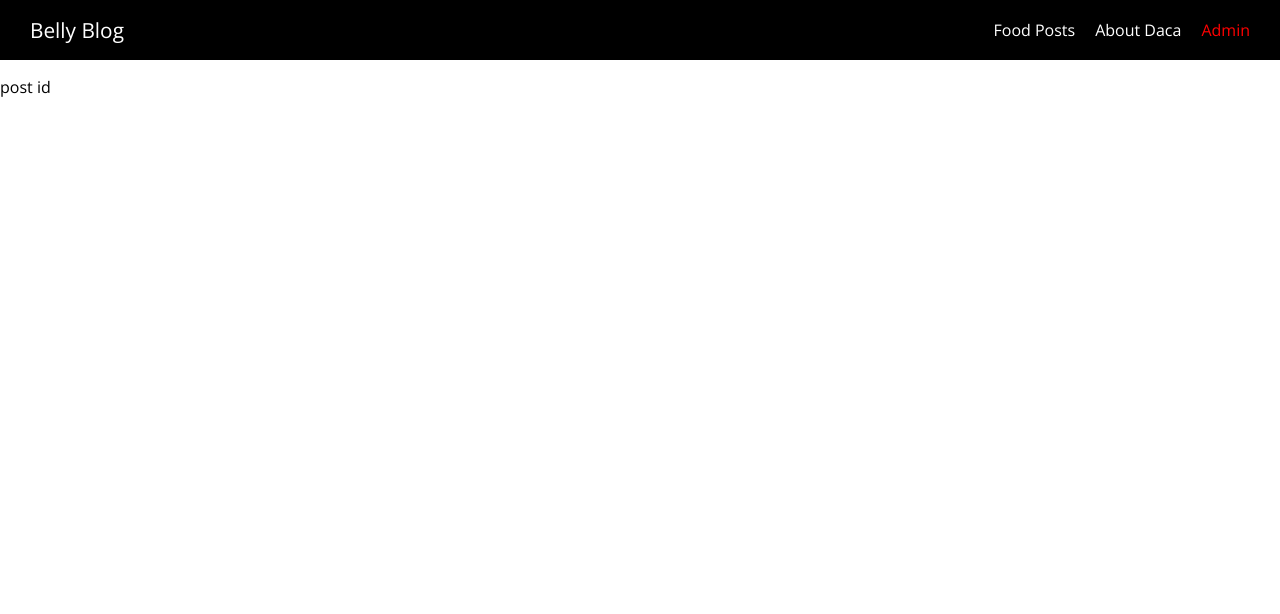
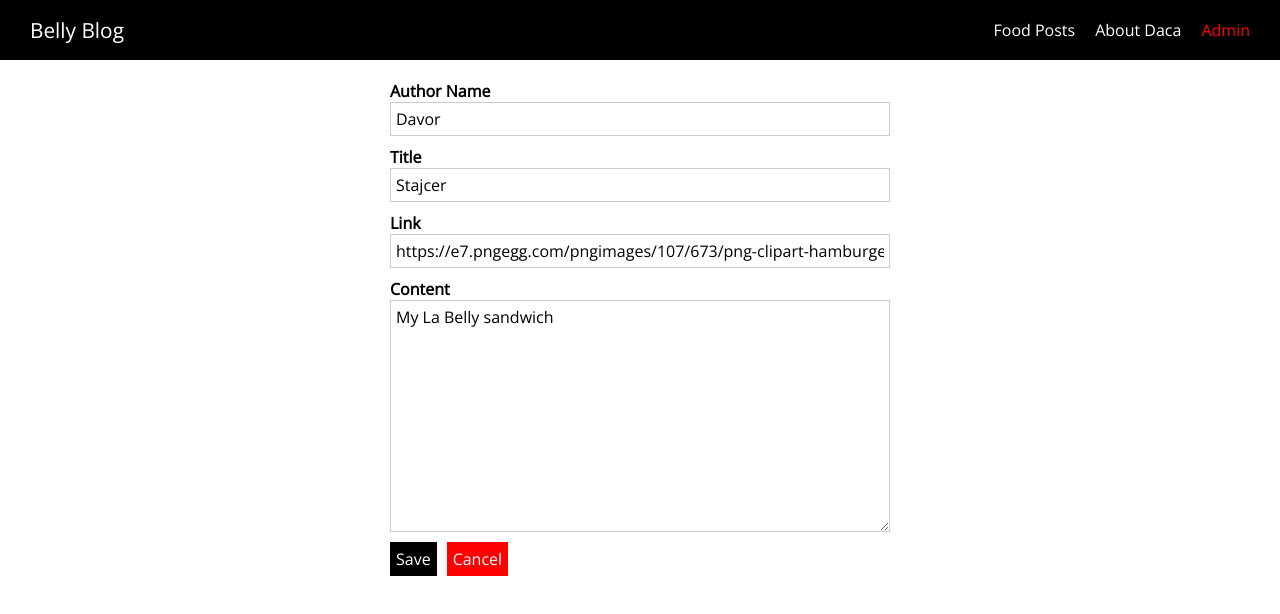
Before and after one commit to markoboras0712/Food-Blog, a Nuxt app: page /admin/1 in a window 1280 px wide. Shown: the top 614 px of the page. Built offline with nearby package versions, Linux system fonts and the light colour scheme.

Commit message:
7-admin-post-form

```diff
--- /dev/null
+++ b/components/Admin/AdminPostForm.vue
@@ -0,0 +1,46 @@
+<template>
+    <form @submit.prevent="onSave">
+                <AppControlInput v-model="editedPost.author">Author Name</AppControlInput>
+                <AppControlInput v-model="editedPost.title">Title</AppControlInput>
+                <AppControlInput v-model="editedPost.thumbnailLink">Link</AppControlInput>
+                <AppControlInput control-type="textarea" v-model="editedPost.content">Content</AppControlInput>
+                <AppButton type="submit">Save</AppButton>
+                <AppButton type="button" style="margin-left: 10px" btn-style="cancel"
+                    @click="onCancel">Cancel</AppButton>
+    </form>
+</template>
+
+<script>
+import AppControlInput from '../UI/AppControlInput.vue';
+import AppButton from '../UI/AppButton.vue';
+export default {
+    components:{
+        AppControlInput,
+        AppButton
+    },
+    props:{
+        post: {
+            type: Object,
+            required:false,
+        }
+    },
+    data(){
+        return {
+            editedPost: this.post ? {...this.post} : {
+                author: "",
+                title: "",
+                thumbnailLink : "",
+                content: "",
+            }
+        }
+    },
+    methods:{
+        onSave(){
+            console.log(this.editedPost);
+        },
+        onCancel(){
+            this.$router.push("/admin");
+        }
+    }
+}
+</script>
--- a/components/Posts/PostList.vue
+++ b/components/Posts/PostList.vue
@@ -1,10 +1,10 @@
 <template>
     <section class="post-list">
-        <PostPreview id="1" thumbnail="https://img.freepik.com/free-psd/top-view-fast-food-black-background-mock-up_23-2148321326.jpg?size=626&ext=jpg"
+        <PostPreview id="1" :is-admin="isAdmin" thumbnail="https://img.freepik.com/free-psd/top-view-fast-food-black-background-mock-up_23-2148321326.jpg?size=626&ext=jpg"
         title="La Belly" previewText="Dacan's speciality"/>
-        <PostPreview id="2" thumbnail="https://img.freepik.com/free-psd/top-view-fast-food-black-background-mock-up_23-2148321326.jpg?size=626&ext=jpg"
+        <PostPreview id="2" is-admin="isAdmin" thumbnail="https://img.freepik.com/free-psd/top-view-fast-food-black-background-mock-up_23-2148321326.jpg?size=626&ext=jpg"
         title="Belly King" previewText="Dacan's favourite"/>
-        <PostPreview id="3" thumbnail="https://img.freepik.com/free-psd/top-view-fast-food-black-background-mock-up_23-2148321326.jpg?size=626&ext=jpg"
+        <PostPreview id="3" is-admin="isAdmin" thumbnail="https://img.freepik.com/free-psd/top-view-fast-food-black-background-mock-up_23-2148321326.jpg?size=626&ext=jpg"
         title="Belly magic" previewText="Dacan's dessert"/>
     </section>
 </template>
@@ -14,6 +14,12 @@ import PostPreview from './PostPreview.vue'
 export default {
     components:{
         PostPreview
+    },
+    props:{
+        isAdmin: {
+            type: Boolean,
+            default: false,
+        }
     }
 
 }
--- a/pages/admin/_postId/index.vue
+++ b/pages/admin/_postId/index.vue
@@ -1,5 +1,43 @@
 <template>
-    <div>
-        <p>post id</p>
+    <div class="admin-post-page">
+        <section class="update-form">
+            <AdminPostForm :post="loadedPost" />
+        </section>
     </div>
 </template>
+
+
+
+<script>
+import AdminPostForm from '../../../components/Admin/AdminPostForm.vue';
+export default {
+    components:{
+        AdminPostForm
+    },
+    data(){
+        return {
+            loadedPost:{
+            author:'Davor',
+            title:'Stajcer',
+            content:'My La Belly sandwich',
+            thumbnailLink: 'https://e7.pngegg.com/pngimages/107/673/png-clipart-hamburger-barbecue-cheeseburger-barbecue-food-cheeseburger-thumbnail.png'
+        }
+        }
+
+    }
+
+}
+</script>
+
+<style scoped>
+.update-form {
+  width: 90%;
+  margin: 20px auto;
+}
+
+@media (min-width: 768px) {
+  .update-form {
+    width: 500px;
+  }
+}
+</style>
--- a/pages/admin/index.vue
+++ b/pages/admin/index.vue
@@ -4,7 +4,8 @@
         <button @click="$router.push('/admin/new-post')">Create New Post</button>
     </section>
     <section class="existing-posts">
-        <PostList />
+        <h1>Existing Food Posts</h1>
+        <PostList isAdmin />
     </section>
   </div>
 </template>
--- a/pages/admin/new-post/index.vue
+++ b/pages/admin/new-post/index.vue
@@ -1,45 +1,30 @@
 <template>
     <div class="admin-new-post-page">
         <section class="new-post-form">
-            <form @submit.prevent="onSave">
-                <AppControlInput v-model="editedPost.author">Author Name</AppControlInput>
-                <AppControlInput v-model="editedPost.title">Title</AppControlInput>
-                <AppControlInput v-model="editedPost.thumbnailLink">Link</AppControlInput>
-                <AppControlInput control-type="textarea" v-model="editedPost.content">Content</AppControlInput>
-                <AppButton type="submit">Save</AppButton>
-                <AppButton type="button" style="margin-left: 10px" btn-style="cancel"
-                    @click="onCancel">Cancel</AppButton>
-            </form>
+            <AdminPostForm/>
         </section>
     </div>
 </template>
 
 <script>
-import AppControlInput from '../../../components/UI/AppControlInput'
-import AppButton from '../../../components/UI/AppButton'
+import AdminPostForm from '../../../components/Admin/AdminPostForm.vue';
 export default {
     components:{
-        AppControlInput,
-        AppButton
-    },
-    data(){
-        return {
-            editedPost: {
-                author: '',
-                title: '',
-                thumbnailLink: '',
-                content: ''
-            }
-        }
-    },
-    methods:{
-        onSave(){
-            console.log(this.editedPost);
-        },
-        onCancel(){
-            this.$router.push('/admin');
-        }
+        AdminPostForm
     }
 
 }
 </script>
+
+<style scoped>
+.new-post-form {
+  width: 90%;
+  margin: 20px auto;
+}
+
+@media (min-width: 768px) {
+  .new-post-form {
+    width: 500px;
+  }
+}
+</style>
--- a/pages/index.vue
+++ b/pages/index.vue
@@ -23,6 +23,7 @@ export default {
   position: relative;
   padding: 30px;
   box-sizing: border-box;
+  background-image: url('https://previews.123rf.com/images/irrinn0215/irrinn02151805/irrinn0215180500098/101343305-ingredients-of-asian-cuisine-rice-noodles-leek-lettuce-red-hot-pepper-on-a-dark-wooden-background-ho.jpg');
   background-position: center;
   background-size: cover;
 }
--- a/pages/posts/index.vue
+++ b/pages/posts/index.vue
@@ -1,8 +1,18 @@
 <template>
   <div class="posts-page">
-
+      <PostList/>
   </div>
 </template>
+
+<script>
+import PostList from '../../components/Posts/PostList.vue';
+export default {
+  components:{
+    PostList
+  }
+
+}
+</script>
 
 <style scoped>
 .posts-page {
```
